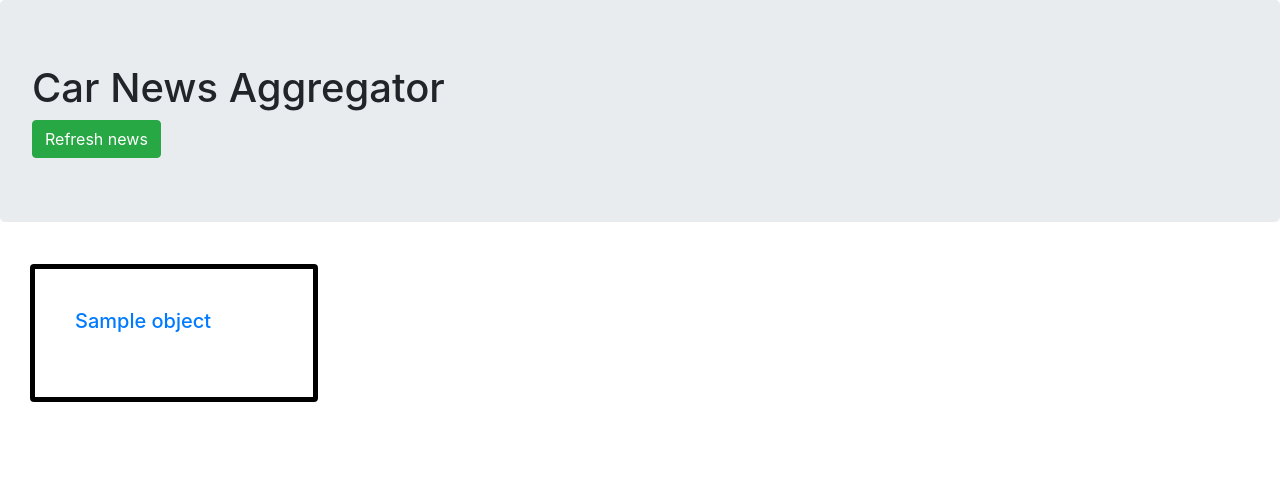
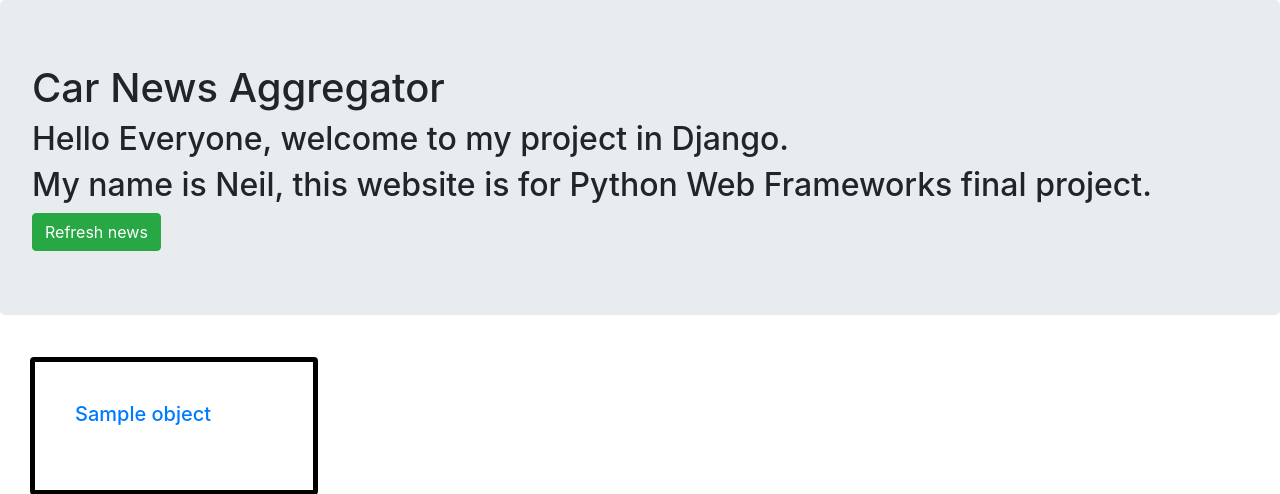
Before and after one commit to ngrambev/greg-gator, a Django app: template templates/home.html in a window 1280 px wide. Shown: the top 494 px of the page. Run offline with Django 4.2, Linux system fonts and the light colour scheme; the template is opened without the code that fills it: most values are stand-ins (such as "Sample title", 1, 10 or a date in 2020); some libraries are stand-ins or nearby versions.

Commit message:
Added requirements for home.html

```diff
--- a/templates/home.html
+++ b/templates/home.html
@@ -7,6 +7,8 @@
    <body>
       <div class="jumbotron">
          <h1>Car News Aggregator</h1>
+         <h2>Hello Everyone, welcome to my project in Django.</h2>
+         <h2>My name is Neil, this website is for Python Web Frameworks final project.</h2>
          <form method="POST" action="{% url 'scrape' %}">
             {% csrf_token %}
             <button type="submit" class="btn btn-success">Refresh news</button>
```
